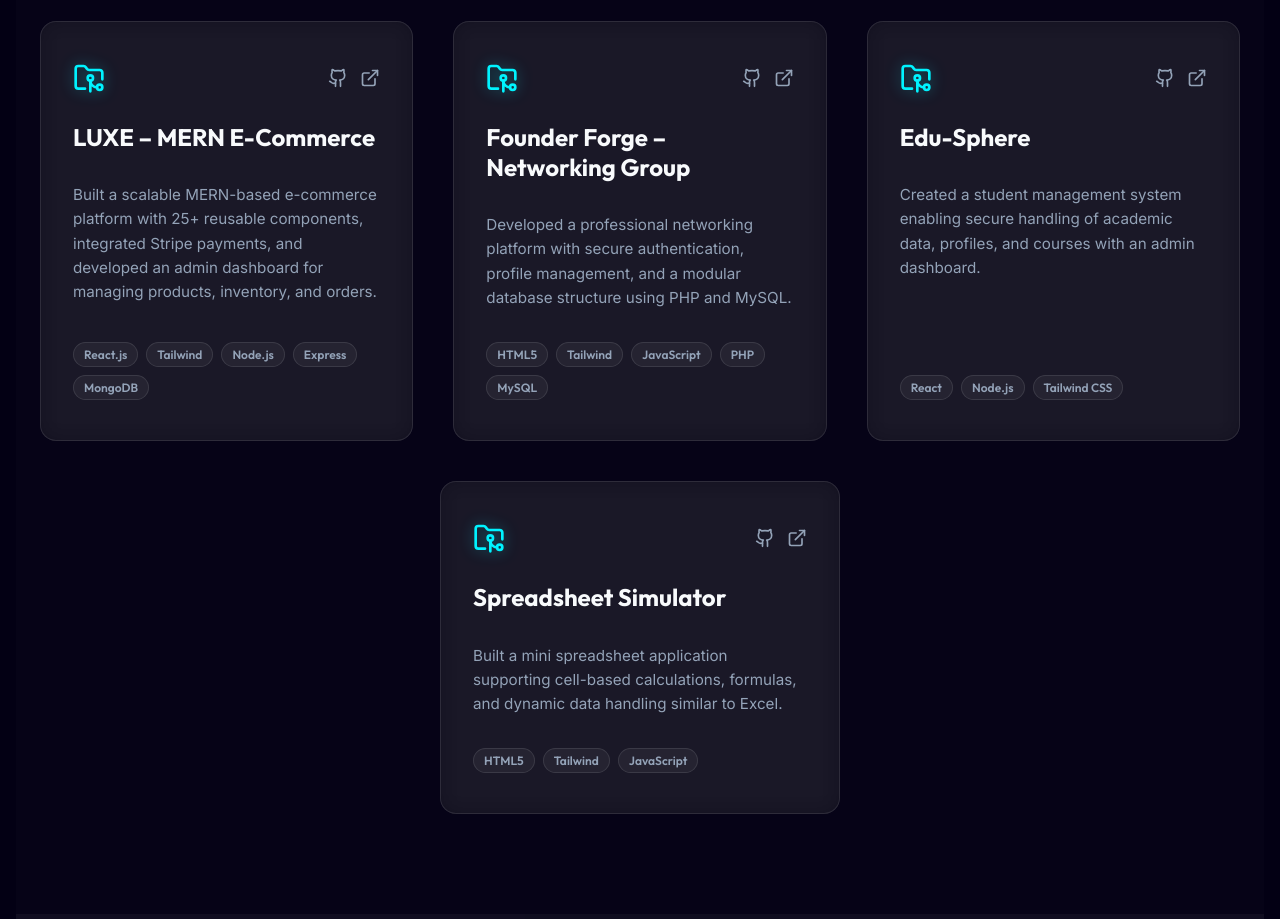
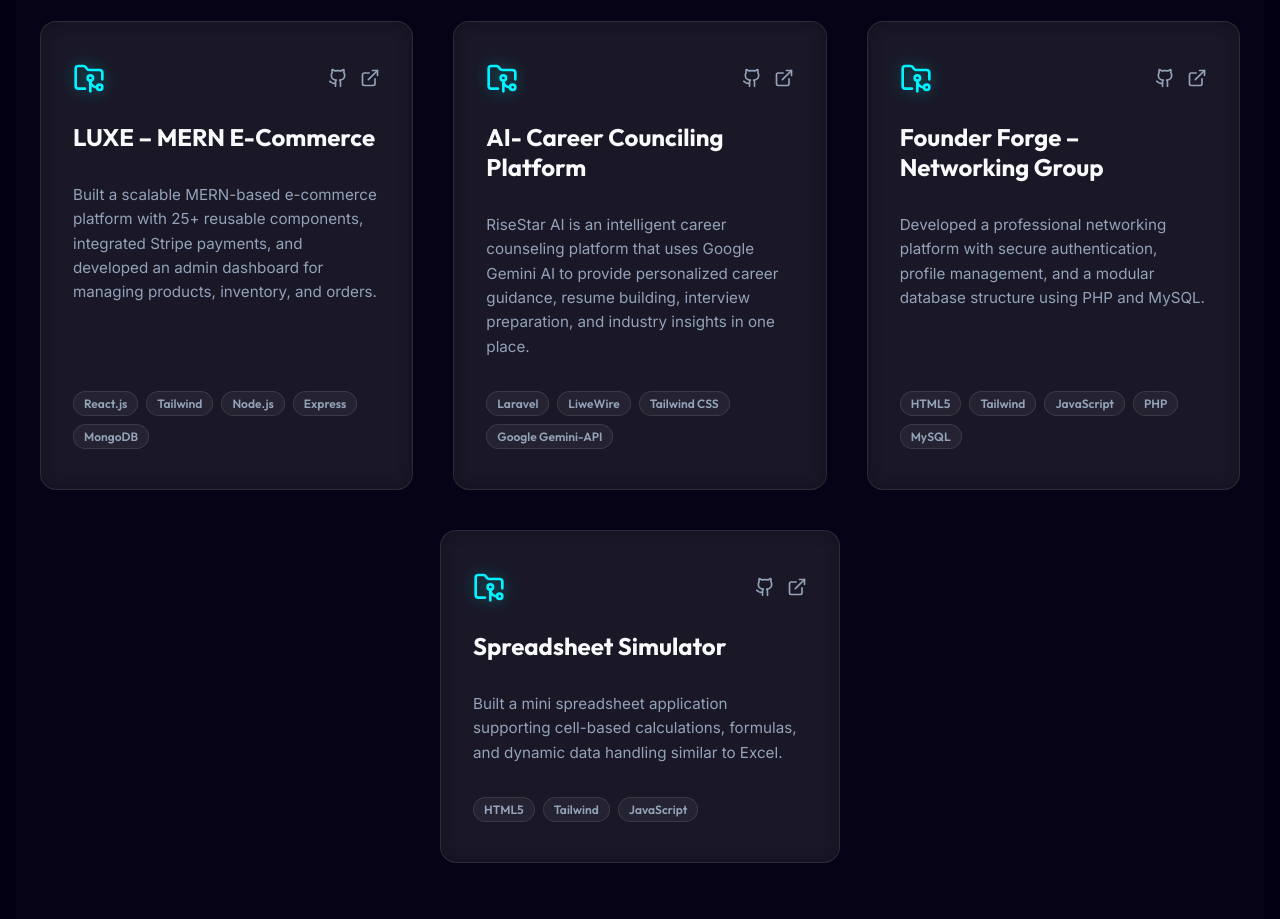
Before and after one commit to Rajanikanth45/portfolio, a React (Vite) app: page / in a window 1280 px wide. Shown: the part 2660-3579 px from the top of the page. Built offline with nearby package versions, Linux system fonts and the light colour scheme.

Commit message:
project info change

```diff
--- a/src/components/Projects.jsx
+++ b/src/components/Projects.jsx
@@ -10,6 +10,14 @@ const projects = [
         githubUrl: 'https://github.com/Rajanikanth45/luxe-ecommerce',
         liveUrl: '#'
     },
+
+    {
+        title: 'AI- Career Counciling Platform',
+        description: 'RiseStar AI is an intelligent career counseling platform that uses Google Gemini AI to provide personalized career guidance, resume building, interview preparation, and industry insights in one place.',
+        techStack: ['Laravel', 'LiweWire', 'Tailwind CSS', 'Google Gemini-API'],
+        githubUrl: 'https://github.com/Rajanikanth45/EduSphere',
+        liveUrl: '#'
+    },
     {
         title: 'Founder Forge – Networking Group',
         description: 'Developed a professional networking platform with secure authentication, profile management, and a modular database structure using PHP and MySQL.',
@@ -17,13 +25,7 @@ const projects = [
         githubUrl: 'https://github.com/Rajanikanth45/Entrepreneurial-Network-web-development',
         liveUrl: '#'
     },
-    {
-        title: 'Edu-Sphere',
-        description: 'Created a student management system enabling secure handling of academic data, profiles, and courses with an admin dashboard.',
-        techStack: ['React', 'Node.js', 'Tailwind CSS'],
-        githubUrl: 'https://github.com/Rajanikanth45/EduSphere',
-        liveUrl: '#'
-    },
+
     {
         title: 'Spreadsheet Simulator',
         description: 'Built a mini spreadsheet application supporting cell-based calculations, formulas, and dynamic data handling similar to Excel.',
```
